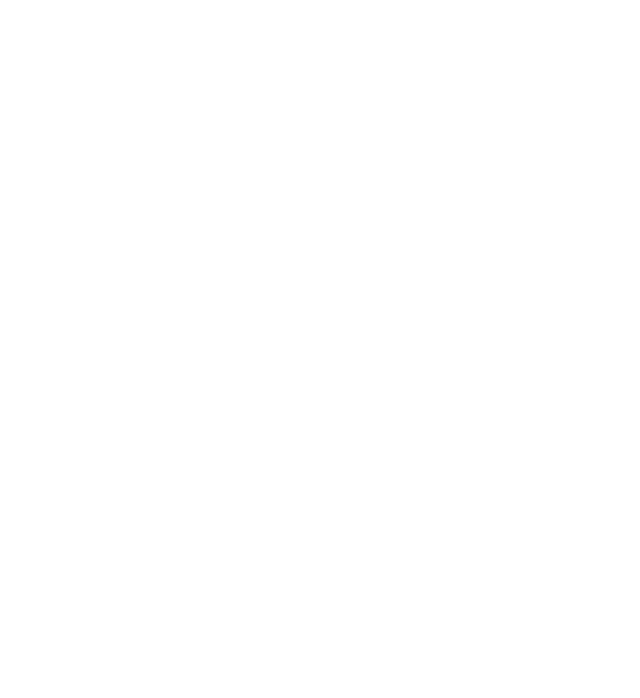
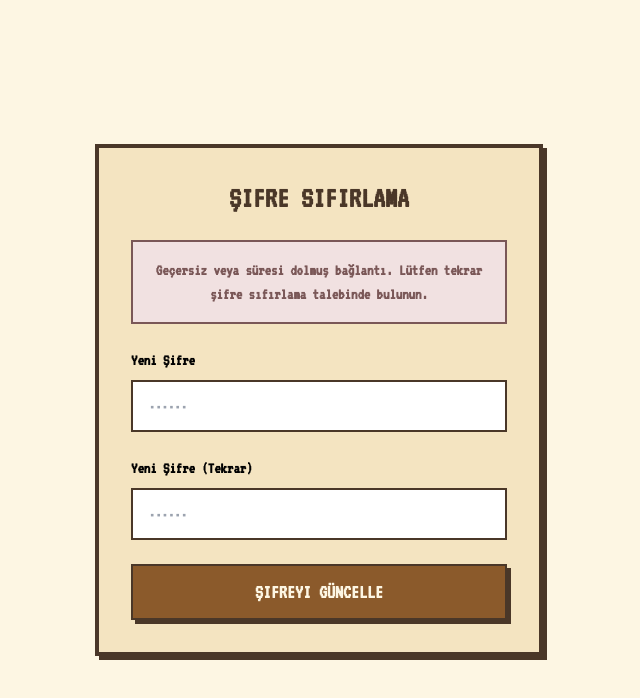
Before and after one commit to ArdaBerke4/Menu, a React (Vite) app: page /reset-password in a window 1280 px wide. Before the commit this address had no page. Shown: the top 698 px of the page, without its empty margins (321-961 px from the left). Built offline with nearby package versions, Linux system fonts and the light colour scheme; a web font is replaced by a local one.

Commit message:
feat: add Forgot Password flow with ResetPassword page and Auth form toggle

```diff
--- a/src/App.tsx
+++ b/src/App.tsx
@@ -7,6 +7,7 @@
 const QRCustomizer = lazy(() => import('./pages/QRCustomizer'));
 const ManagementDashboard = lazy(() => import('./pages/ManagementDashboard'));
 const StaffLogin = lazy(() => import('./pages/StaffLogin'));
+const ResetPassword = lazy(() => import('./pages/ResetPassword'));
 
 class ErrorBoundary extends React.Component<{children: React.ReactNode}, {hasError: boolean}> {
   constructor(props: {children: React.ReactNode}) {
@@ -47,6 +48,8 @@
             {/* Mekan Sahipleri İçin */}
             <Route path="/auth" element={<Auth />} />
             <Route path="/admin" element={<Admin />} />
+            <Route path="/reset-password" element={<ResetPassword />} />
+            <Route path="/staff-login/:restaurantId" element={<StaffLogin />} />
 
             {/* QR Kod Özelleştirici */}
             <Route path="/qr/:restaurantId" element={<QRCustomizer />} />
--- a/src/pages/Auth.tsx
+++ b/src/pages/Auth.tsx
@@ -1,54 +1,56 @@
 import { useState } from 'react';
-import { supabase } from '../supabase';
+import { supabase } from '../supabase'; // wait, no
 import { useNavigate } from 'react-router-dom';
 
 export default function Auth() {
-  const [isRegister, setIsRegister] = useState(false); // Giriş mi kayıt mı kontrolü
+  const [view, setView] = useState<'login' | 'register' | 'forgot-password'>('login');
   const [email, setEmail] = useState('');
   const [password, setPassword] = useState('');
   const [confirmPassword, setConfirmPassword] = useState('');
   const [loading, setLoading] = useState(false);
   const navigate = useNavigate();
 
-  const [errorMsg, setErrorMsg] = useState<string | null>(null);
+  const [message, setMessage] = useState<{text: string, type: 'success' | 'error'} | null>(null);
 
-  const toggleMode = () => {
-    setIsRegister(!isRegister);
+  const toggleView = (newView: 'login' | 'register' | 'forgot-password') => {
+    setView(newView);
     setEmail('');
     setPassword('');
     setConfirmPassword('');
-    setErrorMsg(null);
+    setMessage(null);
   };
 
   const handleAuth = async (e: React.FormEvent) => {
     e.preventDefault();
 
-    if (isRegister) {
-      const emailRegex = /^[^\s@]+@[^\s@]+\.[^\s@]+$/;
+    const emailRegex = /^[^s@]+@[^s@]+.[^s@]+$/;
     if (!emailRegex.test(email)) {
-        setErrorMsg("Lütfen geçerli bir e-posta adresi girin.");
+      setMessage({text: "Lütfen geçerli bir e-posta adresi girin.", type: 'error'});
       return;
     }
 
-      if (password !== confirmPassword) {
-        setErrorMsg("Şifreler eşleşmiyor, lütfen kontrol edin.");
+    if (view === 'register' && password !== confirmPassword) {
+      setMessage({text: "Şifreler eşleşmiyor, lütfen kontrol edin.", type: 'error'});
       return;
-      }
     }
 
     setLoading(true);
-    setErrorMsg(null);
+    setMessage(null);
 
-    if (isRegister) {
-      // Kayıt Olma İşlemi
+    if (view === 'register') {
       const { error } = await supabase.auth.signUp({ email, password });
-      if (error) setErrorMsg("Kayıt hatası: " + error.message);
-      else setErrorMsg("Kayıt başarılı! Şimdi giriş yapabilirsiniz.");
-    } else {
-      // Giriş Yapma İşlemi
+      if (error) setMessage({text: "Kayıt hatası: " + error.message, type: 'error'});
+      else setMessage({text: "Kayıt başarılı! Şimdi giriş yapabilirsiniz.", type: 'success'});
+    } else if (view === 'login') {
       const { error } = await supabase.auth.signInWithPassword({ email, password });
-      if (error) setErrorMsg("Giriş hatası: " + (error.message === 'Failed to fetch' ? 'Sunucuya ulaşılamıyor. (Supabase projeniz uykuya dalmış olabilir)' : error.message));
-      else navigate('/admin'); // Başarılıysa doğrudan panele fırlat
+      if (error) setMessage({text: "Giriş hatası: " + (error.message === 'Failed to fetch' ? 'Sunucuya ulaşılamıyor.' : error.message), type: 'error'});
+      else navigate('/admin');
+    } else if (view === 'forgot-password') {
+      const { error } = await supabase.auth.resetPasswordForEmail(email, {
+        redirectTo: window.location.origin + '/reset-password'
+      });
+      if (error) setMessage({text: "Hata: " + error.message, type: 'error'});
+      else setMessage({text: "Şifre sıfırlama bağlantısı e-posta adresinize gönderildi! Lütfen gelen kutunuzu kontrol edin.", type: 'success'});
     }
     setLoading(false);
   };
@@ -57,12 +59,12 @@
     <div className="min-h-screen bg-surface flex items-center justify-center font-pixel text-ink text-xl p-4">
       <div className="w-full max-w-md bg-[#F4E4C1] border-4 border-brand-dark shadow-pixel p-6">
         <h2 className="text-3xl font-bold text-center text-brand-dark uppercase border-b-4 border-brand-dark pb-3 mb-6">
-          {isRegister ? 'Yeni Hesap Oluştur' : 'Mekan Sahibi Girişi'}
+          {view === 'register' ? 'Yeni Hesap Oluştur' : view === 'forgot-password' ? 'Şifremi Unuttum' : 'Mekan Sahibi Girişi'}
         </h2>
 
-        {errorMsg && (
-          <div className="mb-4 p-3 bg-red-100 border-2 border-red-500 text-red-700 font-bold text-center animate-fade-in">
-            {errorMsg}
+        {message && (
+          <div className={`mb-4 p-3 border-2 font-bold text-center animate-fade-in ${message.type === 'error' ? 'bg-red-100 border-red-500 text-red-700' : 'bg-[#e2f1e1] border-[#5b7a57] text-[#5b7a57]'}`}>
+            {message.text}
           </div>
         )}
 
@@ -79,6 +81,7 @@
             />
           </div>
 
+          {view !== 'forgot-password' && (
             <div>
               <label className="block font-bold mb-1">ŞİFRE</label>
               <input
@@ -90,8 +93,9 @@
                 className="w-full px-4 py-2 border-2 border-brand-dark bg-white focus:outline-none"
               />
             </div>
+          )}
 
-          {isRegister && (
+          {view === 'register' && (
             <div>
               <label className="block font-bold mb-1">ŞİFRE (TEKRAR)</label>
               <input
@@ -110,20 +114,28 @@
             disabled={loading}
             className="w-full bg-brand text-surface border-2 border-brand-dark px-6 py-3 text-2xl shadow-pixel active:translate-y-1 active:shadow-none transition-all uppercase mt-6"
           >
-            {loading ? 'BEKLEYİN...' : isRegister ? 'KAYIT OL' : 'GİRİŞ YAP'}
+            {loading ? 'BEKLEYİN...' : view === 'register' ? 'KAYIT OL' : view === 'forgot-password' ? 'BAĞLANTI GÖNDER' : 'GİRİŞ YAP'}
           </button>
         </form>
 
-        <p className="text-center text-lg mt-6 text-brand-dark font-bold">
-          {isRegister ? 'Zaten hesabın var mı?' : 'Henüz mekanını kaydetmedin mi?'}
-          <button
-            onClick={toggleMode}
-            type="button"
-            className="ml-2 text-brand underline hover:text-brand-dark focus:outline-none"
-          >
-            {isRegister ? 'Giriş Yap' : 'Kayıt Ol'}
-          </button>
-        </p>
+        <div className="text-center text-lg mt-6 text-brand-dark font-bold flex flex-col gap-2">
+          {view === 'login' ? (
+            <>
+              <div>
+                <button onClick={() => toggleView('forgot-password')} type="button" className="text-brand underline hover:text-brand-dark focus:outline-none">Şifremi Unuttum</button>
+              </div>
+              <div>
+                <span>Henüz mekanını kaydetmedin mi?</span>
+                <button onClick={() => toggleView('register')} type="button" className="ml-2 text-brand underline hover:text-brand-dark focus:outline-none">Kayıt Ol</button>
+              </div>
+            </>
+          ) : (
+            <div>
+              <span>{view === 'register' ? 'Zaten hesabın var mı?' : 'Giriş ekranına dön:'}</span>
+              <button onClick={() => toggleView('login')} type="button" className="ml-2 text-brand underline hover:text-brand-dark focus:outline-none">Giriş Yap</button>
+            </div>
+          )}
+        </div>
       </div>
     </div>
   );
--- /dev/null
+++ b/src/pages/ResetPassword.tsx
@@ -0,0 +1,98 @@
+import React, { useState, useEffect } from 'react';
+import { supabase } from '../supabase';
+import { useNavigate } from 'react-router-dom';
+
+export default function ResetPassword() {
+  const [password, setPassword] = useState('');
+  const [confirmPassword, setConfirmPassword] = useState('');
+  const [loading, setLoading] = useState(false);
+  const [message, setMessage] = useState<{text: string, type: 'success' | 'error'} | null>(null);
+  const navigate = useNavigate();
+
+  useEffect(() => {
+    // Check if we have an active session (Supabase handles parsing the hash from the recovery email)
+    supabase.auth.getSession().then(({ data: { session } }) => {
+      if (!session) {
+        setMessage({ text: 'Geçersiz veya süresi dolmuş bağlantı. Lütfen tekrar şifre sıfırlama talebinde bulunun.', type: 'error' });
+      }
+    });
+
+    // Also listen for auth state changes
+    const { data: { subscription } } = supabase.auth.onAuthStateChange((event) => {
+      if (event === 'PASSWORD_RECOVERY') {
+        // Successfully exchanged recovery token
+      }
+    });
+    return () => subscription.unsubscribe();
+  }, []);
+
+  const handleReset = async (e: React.FormEvent) => {
+    e.preventDefault();
+    setMessage(null);
+    if (password !== confirmPassword) {
+      setMessage({ text: 'Şifreler eşleşmiyor.', type: 'error' });
+      return;
+    }
+    if (password.length < 6) {
+      setMessage({ text: 'Şifre en az 6 karakter olmalıdır.', type: 'error' });
+      return;
+    }
+
+    setLoading(true);
+    const { error } = await supabase.auth.updateUser({ password });
+    setLoading(false);
+
+    if (error) {
+      setMessage({ text: 'Hata: ' + error.message, type: 'error' });
+    } else {
+      setMessage({ text: 'Şifreniz başarıyla güncellendi! Giriş sayfasına yönlendiriliyorsunuz...', type: 'success' });
+      setTimeout(() => navigate('/auth'), 3000);
+    }
+  };
+
+  return (
+    <div className="min-h-screen bg-surface flex items-center justify-center p-4 font-pixel">
+      <div className="bg-[#F4E4C1] max-w-md w-full p-8 border-4 border-brand-dark shadow-pixel animate-fade-in">
+        <h1 className="text-3xl font-bold mb-6 text-center text-brand-dark uppercase">Şifre Sıfırlama</h1>
+
+        {message && (
+          <div className={`mb-6 p-4 border-2 font-bold text-center ${message.type === 'success' ? 'bg-[#e2f1e1] border-[#5b7a57] text-[#5b7a57]' : 'bg-[#f1e1e1] border-[#7a5757] text-[#7a5757]'}`}>
+            {message.text}
+          </div>
+        )}
+
+        <form onSubmit={handleReset} className="space-y-6">
+          <div>
+            <label className="block font-bold mb-2">Yeni Şifre</label>
+            <input
+              type="password"
+              required
+              value={password}
+              onChange={(e) => setPassword(e.target.value)}
+              className="w-full px-4 py-3 border-2 border-brand-dark bg-white focus:outline-none"
+              placeholder="••••••"
+            />
+          </div>
+          <div>
+            <label className="block font-bold mb-2">Yeni Şifre (Tekrar)</label>
+            <input
+              type="password"
+              required
+              value={confirmPassword}
+              onChange={(e) => setConfirmPassword(e.target.value)}
+              className="w-full px-4 py-3 border-2 border-brand-dark bg-white focus:outline-none"
+              placeholder="••••••"
+            />
+          </div>
+          <button
+            type="submit"
+            disabled={loading}
+            className="w-full bg-brand text-surface border-2 border-brand-dark px-4 py-3 text-xl font-bold uppercase hover:opacity-90 transition-opacity shadow-pixel disabled:opacity-50"
+          >
+            {loading ? 'Güncelleniyor...' : 'Şifreyi Güncelle'}
+          </button>
+        </form>
+      </div>
+    </div>
+  );
+}
```
Lines whose indentation alone changed are shown as unchanged.
